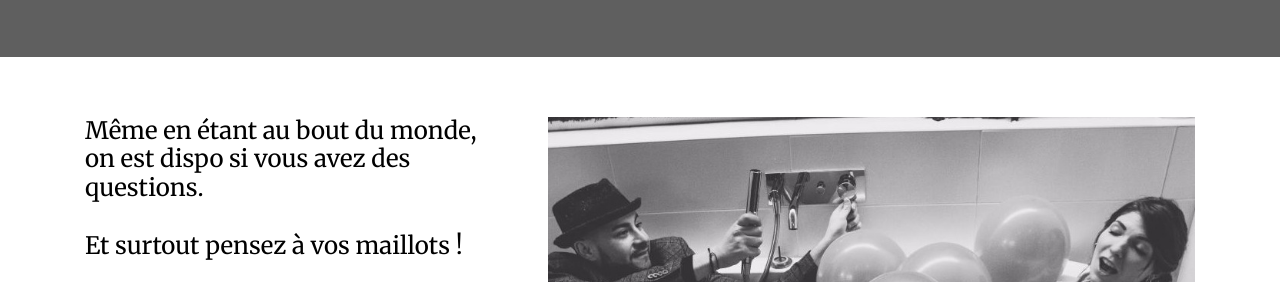
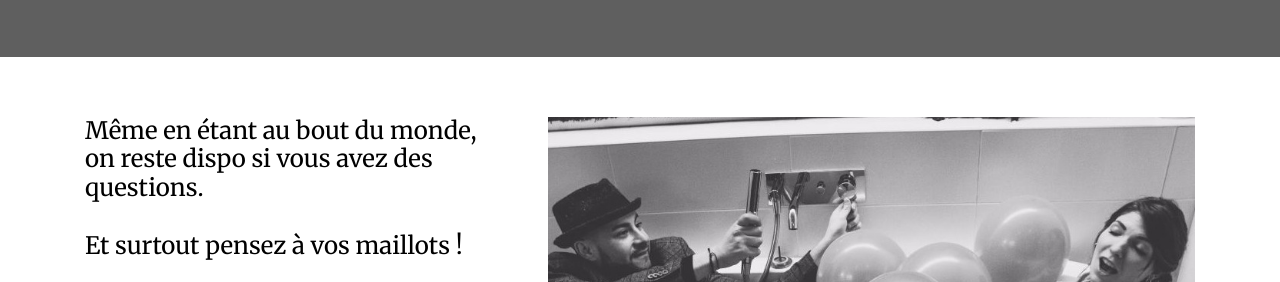
Before and after one commit to mohnadjim/cnm, a plain HTML site: page index.html in a window 1280 px wide. Shown: the part 3218-3500 px from the top of the page. Drawn offline with Linux system fonts and the light colour scheme; files whose address does not match are found by name.

Commit message:
Update index.html

```diff
--- a/index.html
+++ b/index.html
@@ -253,7 +253,7 @@
         <div class="container">
             <div class="media-container-row">
                     <div class="toggle-content">
-                        <h2 class="mbr-section-title pb-3 align-left mbr-fonts-style display-5">Même en étant au bout du monde, on est dispo si vous avez des questions. <br><br>Et surtout pensez à vos maillots !</h2>
+                        <h2 class="mbr-section-title pb-3 align-left mbr-fonts-style display-5">Même en étant au bout du monde, on reste dispo si vous avez des questions. <br><br>Et surtout pensez à vos maillots !</h2>
 
                         <div id="bootstrap-toggle" class="toggle-panel accordionStyles tab-content pt-5 mt-2">
                             <div class="card">
```
